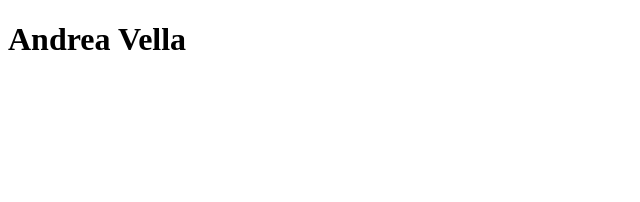
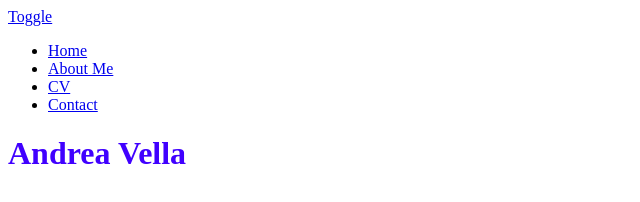
Before and after one commit to andreavellacode/Andrea_Personal_Website, a plain HTML site: page index.html in a window 1280 px wide. Shown: the whole page, without its empty margins (0-640 px from the left). Drawn offline with Linux system fonts and the light colour scheme.

Commit message:
Base content

```diff
--- a/app.css
+++ b/app.css
@@ -0,0 +1,3 @@
+h1{
+    color: rgb(64, 0, 255);
+}
--- a/index.html
+++ b/index.html
@@ -1,8 +1,35 @@
 <!DOCTYPE html>
 <html>
-<body>
 
-<h1>Andrea Vella</h1>
+    <head>
+        <link rel="stylesheet" href="app.css"/>
+    </head>
+    <body>
+        <nav class="nav">
+            <div class="nav_menu">
+                <a href="/" id="nav__toggle">Toggle</a> <!-- a - used to create hyperlink -->
+                <div class="nav__sec" id="mobile-menu">
+                    <span class="bar"></span>  <!-- span - container to group elements together without startinn new line like div -->
+                    <span class="bar"></span>
+                    <span class="bar"></span>
+                </div>
+                <ul class="nav__list">  <!-- ul - create undordered list -->
+                    <li class="nav__item">  <!-- li - defines indivual item within list -->
+                        <a href="/" class="nav__links">Home</a>
+                    </li>
+                    <li class="nav__item">  <!-- li - defines indivual item within list -->
+                        <a href="/about.html" class="nav__links">About Me</a>
+                    </li>
+                    <li class="nav__item">  <!-- li - defines indivual item within list -->
+                        <a href="/about.html" class="nav__links">CV</a>
+                    </li>
+                    <li class="nav__item">  <!-- li - defines indivual item within list -->
+                        <a href="/about.html" class="nav__links">Contact</a>
+                    </li>
+                </ul>
+            </div>
+        </nav>
+        <h1>Andrea Vella</h1>
 
-</body>
+    </body>
 </html>
--- /dev/null
+++ b/styles.css
@@ -0,0 +1,3 @@
+* {
+
+}
```
Also changed, not shown: about.html (added, +7 -0 lines).
